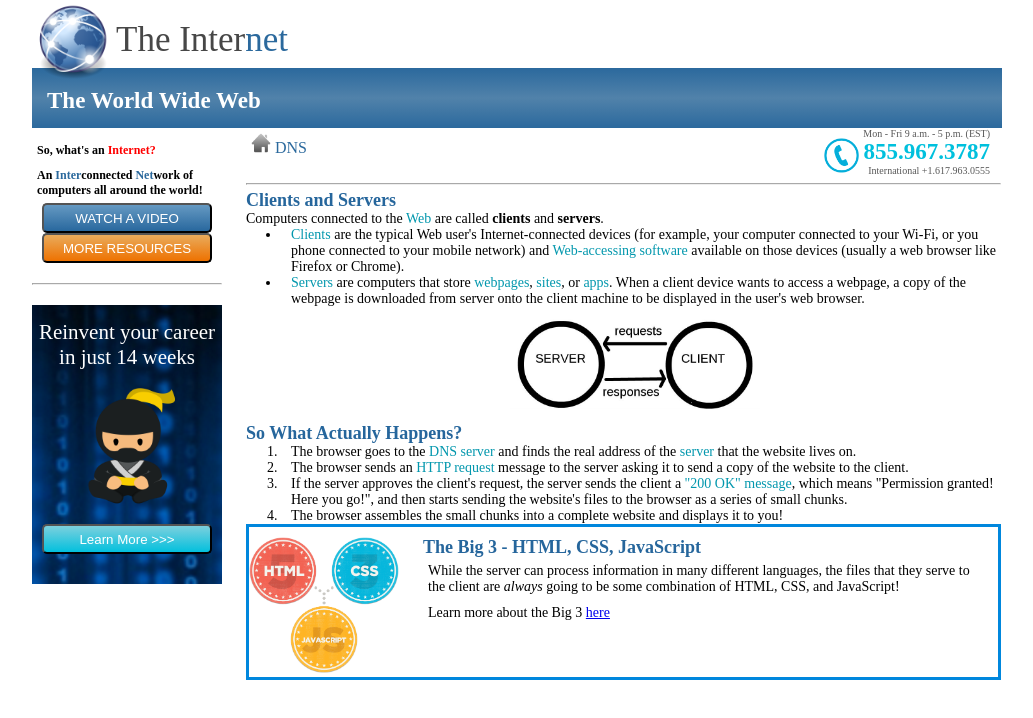
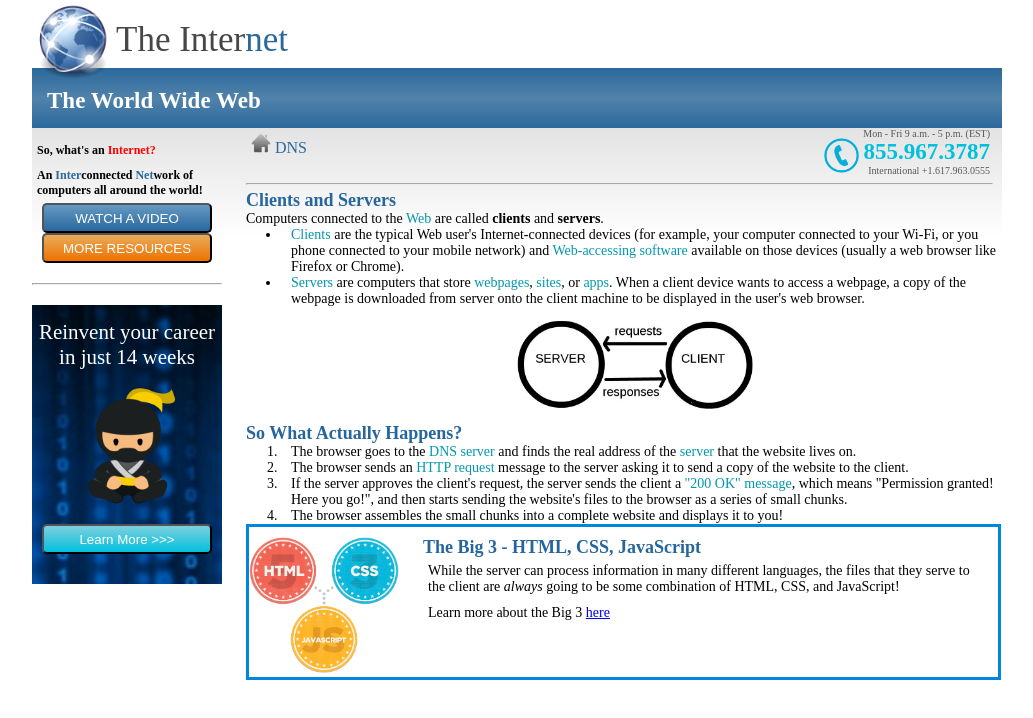
Before and after one commit to jguadamuz/JonatanGuadamuz_internet, a plain HTML site: page index.html in a window 1280 px wide. Shown: the whole page, without its empty margins (123-1156 px from the left). Drawn offline with Linux system fonts and the light colour scheme.

Commit message:
Added gradient color in the main content

```diff
--- a/styles/styles.css
+++ b/styles/styles.css
@@ -21,7 +21,7 @@ header .banner {
     color: #474747;
     /*vertical-align: middle;*/
     /*display: inline-block;*/
-    background-color: white;
+    /* background-color: white; */
 
 }
 
@@ -58,6 +58,8 @@ header .headline {
     /*display: inline-block;*/
     margin: 0 auto;
     width: 970px;
+    background: linear-gradient(#e3e3e3, #ffffff 20%);
+    /* background: linear-gradient(red 10%, 30%, blue 90%); */
 }
 
 aside {
@@ -65,7 +67,7 @@ aside {
     padding-top: 10px;
     width: 190px;
     height: 512px;
-    background-color: white;
+    /* background-color: white; */
     font-weight: bold;
     vertical-align: top;
 }
@@ -194,7 +196,7 @@ div.main-container hr {
     /*display: inline-block;*/
     border-top: 1px solid darkgray;
     margin: 5px 0;
-    /*width: 100%;*/
+    width: 99%;
     /*outline: red solid thin;*/
 }
 
```
